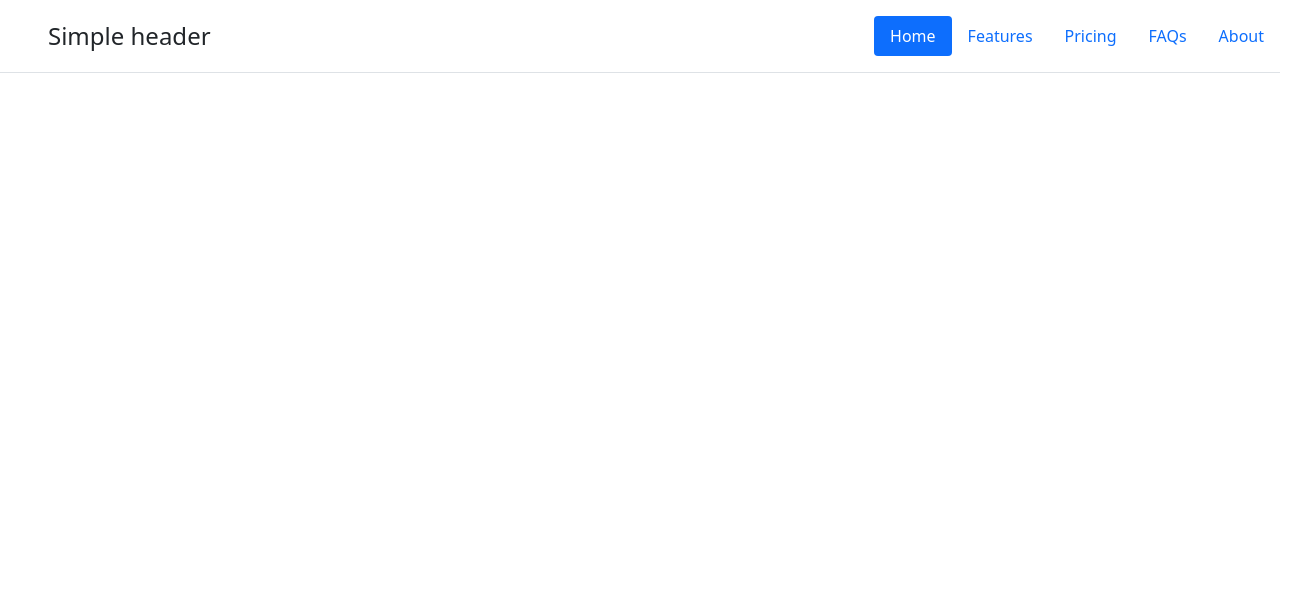
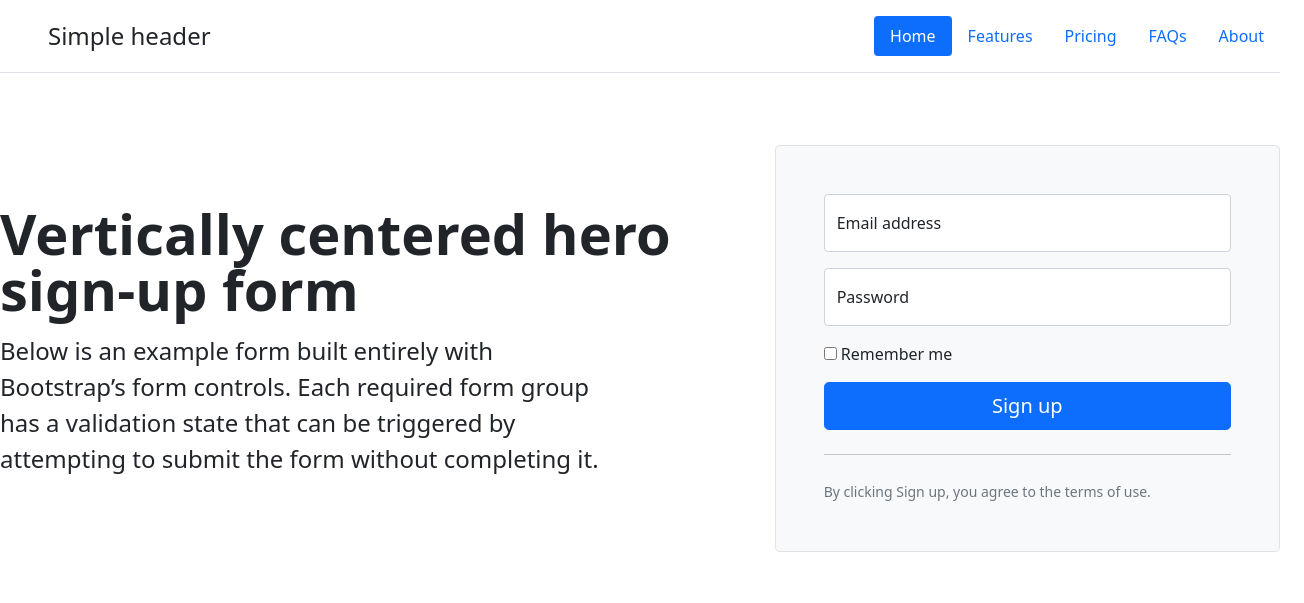
Before and after one commit to KeystoneBrett/The-Web, a plain HTML site: page index.html in a window 1280 px wide. Shown: the whole page, 1304 px wide, since content can reach past the window. Drawn offline with nearby package versions, Linux system fonts and the light colour scheme.

Commit message:
Update index.html

```diff
--- a/index.html
+++ b/index.html
@@ -29,6 +29,34 @@
     </header>
 
 
+    <div class="row align-items-center g-lg-5 py-5">
+      <div class="col-lg-7 text-center text-lg-start">
+        <h1 class="display-4 fw-bold lh-1 mb-3">Vertically centered hero sign-up form</h1>
+        <p class="col-lg-10 fs-4">Below is an example form built entirely with Bootstrap’s form controls. Each required form group has a validation state that can be triggered by attempting to submit the form without completing it.</p>
+      </div>
+      <div class="col-md-10 mx-auto col-lg-5">
+        <form class="p-4 p-md-5 border rounded-3 bg-light">
+          <div class="form-floating mb-3">
+            <input type="email" class="form-control" id="floatingInput" placeholder="name@example.com">
+            <label for="floatingInput">Email address</label>
+          </div>
+          <div class="form-floating mb-3">
+            <input type="password" class="form-control" id="floatingPassword" placeholder="Password">
+            <label for="floatingPassword">Password</label>
+          </div>
+          <div class="checkbox mb-3">
+            <label>
+              <input type="checkbox" value="remember-me"> Remember me
+            </label>
+          </div>
+          <button class="w-100 btn btn-lg btn-primary" type="submit">Sign up</button>
+          <hr class="my-4">
+          <small class="text-muted">By clicking Sign up, you agree to the terms of use.</small>
+        </form>
+      </div>
+    </div>
+
+
     <!-- Optional JavaScript; choose one of the two! -->
 
     <!-- Option 1: Bootstrap Bundle with Popper -->
```
